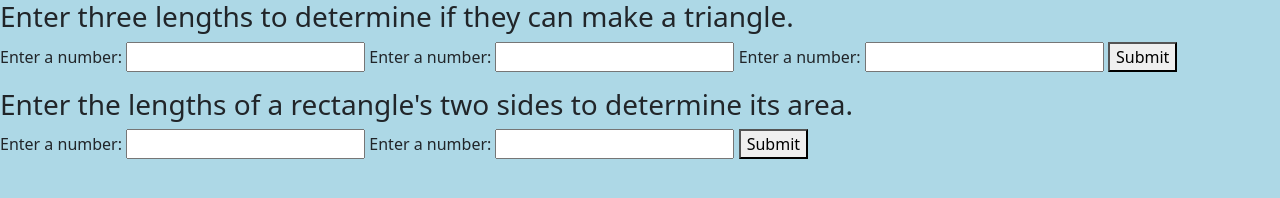
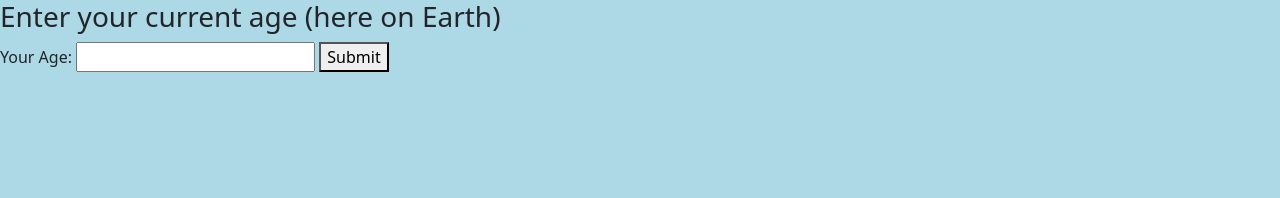
Before and after one commit to 0art-vandelay0/super-galactic-age-calc, a website built with webpack: page src/index.html in a window 1280 px wide. Built offline with nearby package versions, Linux system fonts and the light colour scheme.

```diff
--- a/src/index.html
+++ b/src/index.html
@@ -2,29 +2,17 @@
 <html>
 
 <head>
-    <title>Shape Tracker</title>
+    <title>Super Galactic Age Calculator</title>
 </head>
 
 <body>
-    <h3>Enter three lengths to determine if they can make a triangle.</h3>
-    <form id="triangle-checker-form">
-        <label for="length1">Enter a number:</label>
-        <input id="length1" type="number">
-        <label for="length2">Enter a number:</label>
-        <input id="length2" type="number">
-        <label for="length3">Enter a number:</label>
-        <input id="length3" type="number">
+    <h3>Enter your current age (here on Earth)</h3>
+    <form id="earthAge-form">
+        <label for="earth-age-input">Your Age: </label>
+        <input id="earth-age-input" type="number">
         <button type="submit">Submit</button>
     </form>
     <ul id="response"></ul>
-    <h3>Enter the lengths of a rectangle's two sides to determine its area.</h3>
-    <form id="rectangle-area-form">
-        <label for="rect-length1">Enter a number:</label>
-        <input id="rect-length1" type="number">
-        <label for="rect-length2">Enter a number:</label>
-        <input id="rect-length2" type="number">
-        <button type="submit">Submit</button>
-    </form>
     <ul id="response2"></ul>
 </body>
 
```
